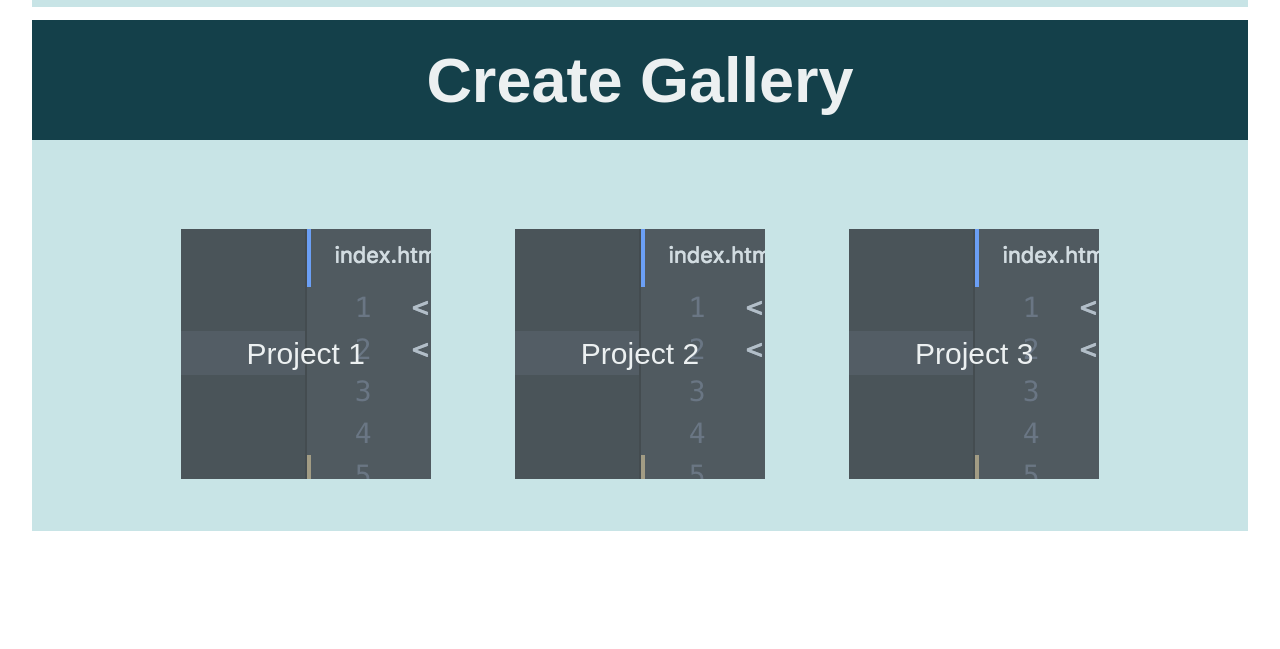
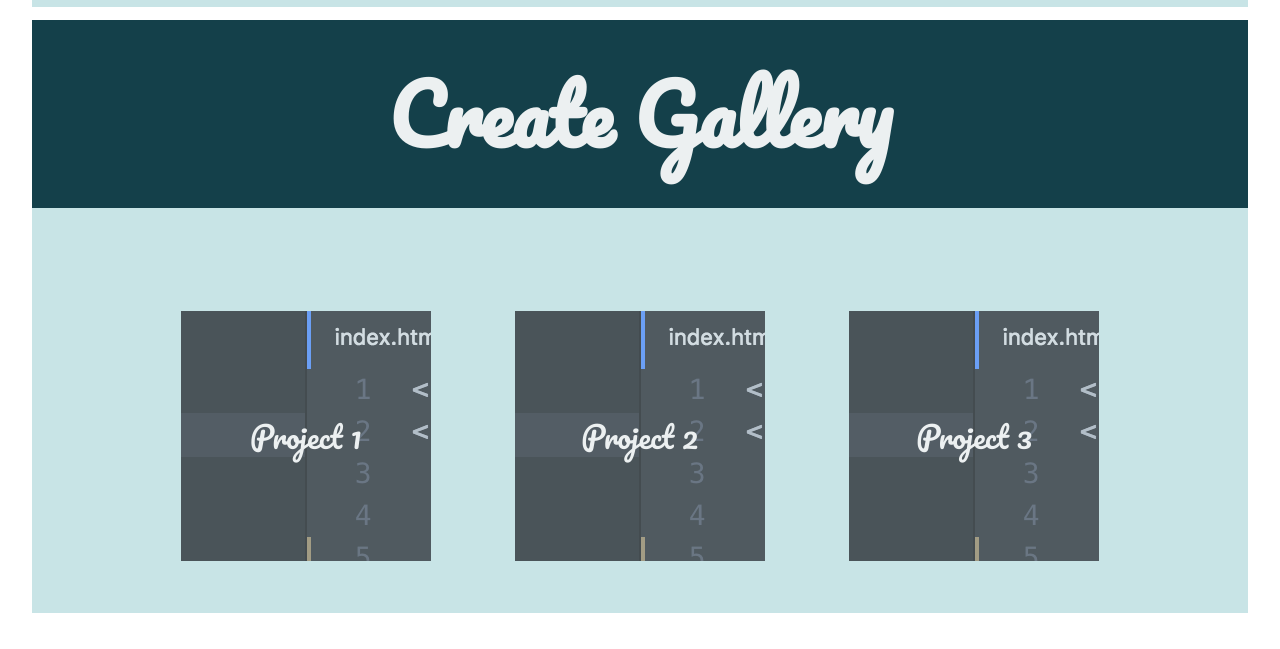
Before and after one commit to menyting/my-portfolio, a website: page create.html in a window 1280 px wide. Shown: the part 151-800 px from the top of the page. Drawn offline with Linux system fonts and the light colour scheme.

Commit message:
font for subpages

```diff
--- a/create.html
+++ b/create.html
@@ -10,6 +10,7 @@
     <link rel="stylesheet" href="https://fonts.googleapis.com/css?family=Montserrat"/>
     <link href="https://fonts.googleapis.com/css2?family=Lexend+Zetta&display=swap"/>
     <link rel="stylesheet" href="https://fonts.googleapis.com/css?family=Cardo"/>
+    <link rel="stylesheet" href="https://fonts.googleapis.com/css2?family=Pacifico&display=swap"/>
   </head>
 
   <body>
@@ -17,7 +18,7 @@
       <h1 class="color--darkGreen section__heading--largest">
         <!--Your name goes here -->
         <a class = "color--darkGreen section__heading--largest"
-           href="/aboutme.html"> MENILA TING </a>
+           href="/main.html"> MENILA TING </a>
       </h1>
 
       <ul class="section--social">
@@ -58,7 +59,8 @@
 
     <!-- CREATE -->
     <section class="background--sky section">
-      <h1 class="background--darkGreen  color--cloud section--alignCentered aboutme__title">
+      <h1 style="font-family: 'Pacifico', cursive; font-size: 8rem;"
+          class="background--darkGreen color--cloud section--alignCentered aboutme__title">
         Create Gallery
       </h1>
 
@@ -69,7 +71,7 @@
                 class="subpage__exampleImage "
                 src="files/example1.png"/>
             <dl class="color--cloud">
-              <dt style="font-family: 'Recursive', sans-serif; font-size: 3rem;"
+              <dt style="font-family: 'Pacifico', cursive; font-size: 3rem;"
                   class="subpage__exampleTitle section__text--centered">
                   Project 1
               </dt>
@@ -86,7 +88,7 @@
                 class="subpage__exampleImage "
                 src="files/example1.png"/>
             <dl class="color--cloud">
-              <dt style="font-family: 'Recursive', sans-serif; font-size: 3rem;"
+              <dt style="font-family: 'Pacifico', cursive; font-size: 3rem;"
                   class="subpage__exampleTitle section__text--centered">
                   Project 2
               </dt>
@@ -103,7 +105,7 @@
                 class="subpage__exampleImage "
                 src="files/example1.png"/>
             <dl class="color--cloud">
-              <dt style="font-family: 'Recursive', sans-serif; font-size: 3rem;"
+              <dt style="font-family: 'Pacifico', cursive; font-size: 3rem;"
                   class="subpage__exampleTitle section__text--centered">
                   Project 3
               </dt>
```
Also changed, not shown: aboutme.html (+2 -2 lines), code.html (+4 -2 lines).
